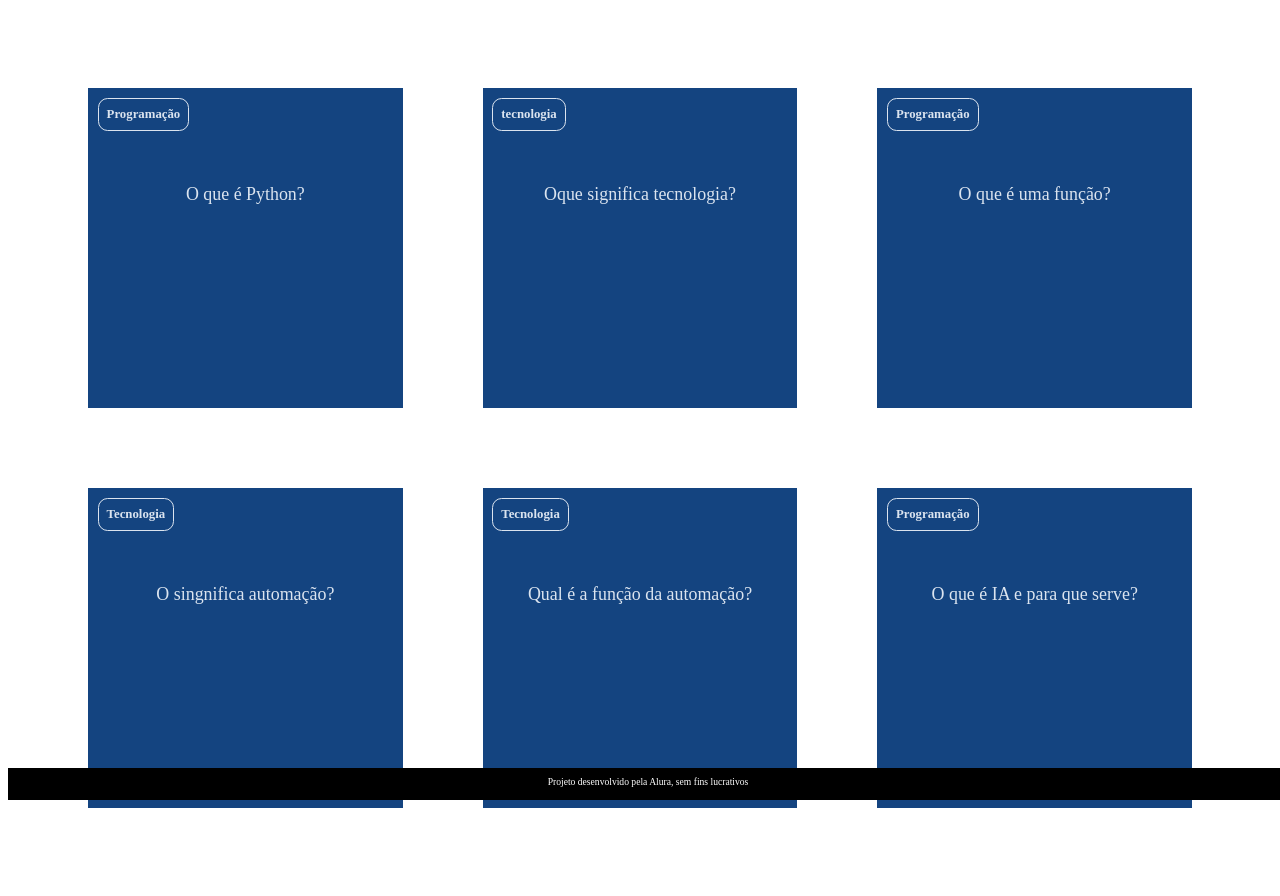
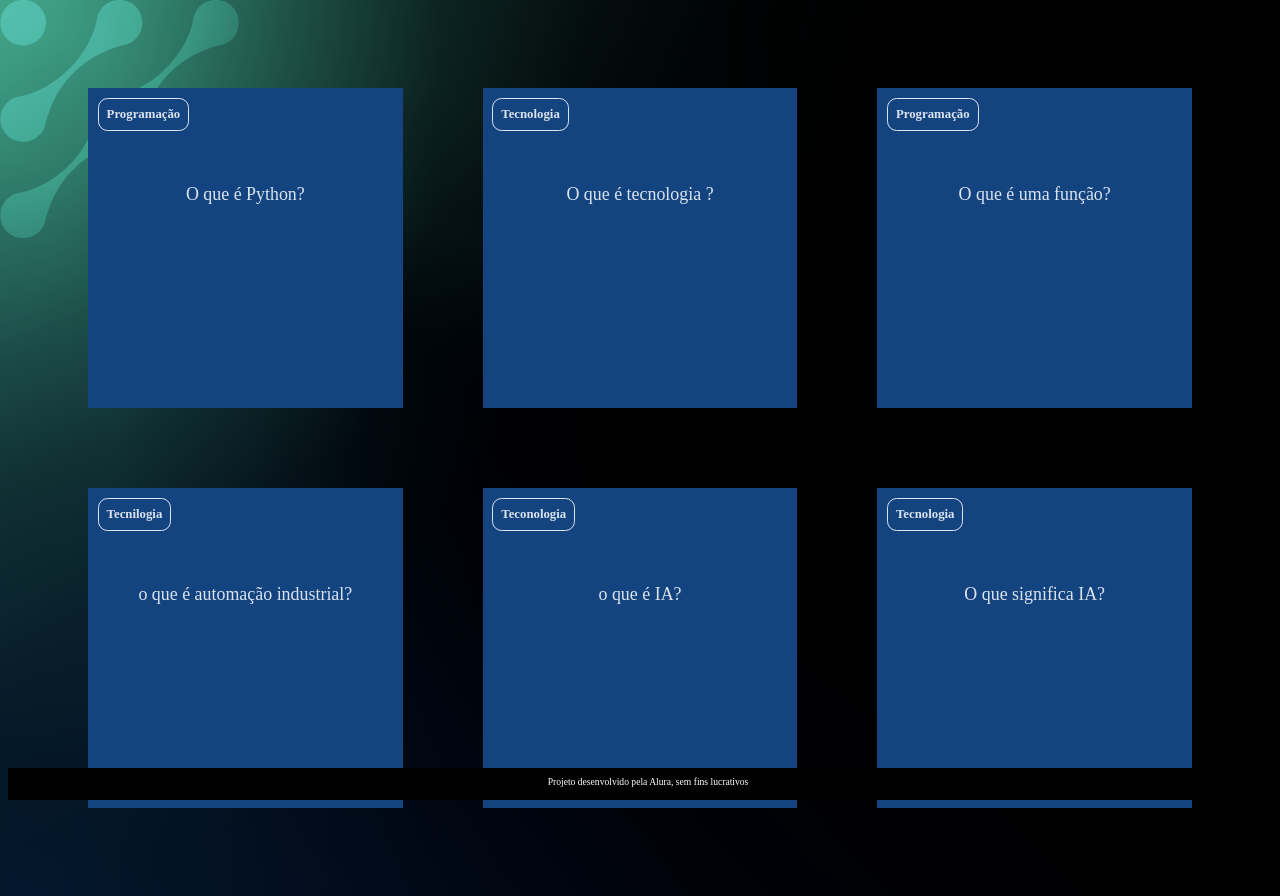
Before and after one commit to RyanGPS917/trabalho-de-tecnologia, a plain HTML site: page index.html in a window 1280 px wide. Drawn offline with Linux system fonts and the light colour scheme; files that its build step writes are made by us from their sources; files whose address does not match are found by name.

Commit message:
Add files via upload

```diff
--- a/index.html
+++ b/index.html
@@ -4,7 +4,7 @@
     <meta charset="UTF-8">
     <meta name="viewport" content="width=device-width, initial-scale=1.0">
     <link rel="stylesheet" href="assets/style.css">
-    <title>projeto de tecnologia inovador</title>
+    <title>Flashcard</title>
 </head>
 <body>
     <main>
--- a/perguntas.js
+++ b/perguntas.js
@@ -5,9 +5,9 @@ criaCartao(
 )
 
 criaCartao(
-    'tecnologia',
-    'Oque significa tecnologia?',
-    'Tecnologia é o conjunto de técnicas, processos, métodos, ferramentas e conhecimentos aplicados para solucionar problemas e atingir objetivos'
+    'Tecnologia',
+    'O que é tecnologia ?',
+    'conjunto de técnicas, métodos, ferramentas e processos usados para resolver problemas e atingir objetivos, aplicando o conhecimento científico e prático para criar soluções que melhoram a vida das pessoas e da sociedade'
 )
 
 criaCartao(
@@ -17,17 +17,17 @@ criaCartao(
 )
 
 criaCartao(
-    'Tecnologia',
-    'O singnifica automação?',
-    ' È o uso de tecnologia para executar tarefas com o mínimo de intervenção humana'
+    'Tecnilogia',
+    'o que é automação industrial?',
+    ' o uso de tecnologias como softwares, hardwares, robôs e sistemas de controle para otimizar ou substituir processos manuais em ambientes de produção'
+)
+criaCartao(
+    'Teconologia',
+    'o que é IA?',
+    'é um campo da computação que permite que máquinas simulem habilidades humanas como aprendizado, raciocínio, resolução de problemas e tomada de decisões'
 )
 criaCartao(
     'Tecnologia',
-    'Qual é a função da automação?',
-    ' Para usar tecnologia para executar tarefas com o mínimo de intervenção humana, aumentando a eficiência, produtividade e qualidade, além de reduzir custos e erros')
-
-    criaCartao(
-    'Programação',
-    'O que é IA e para que serve?',
-    'È a capacidade de sistemas computacionais de simular a inteligência humana para realizar tarefas como aprender, resolver problemas, tomar decisões, reconhecer padrões e entender a linguagem'
+    'O que significa IA?',
+    'inteligência artificial '
 )
```
Also changed, not shown: bg-desktop.webp (added), bg-mobile.webp (added), bg-tablet.webp (added).
